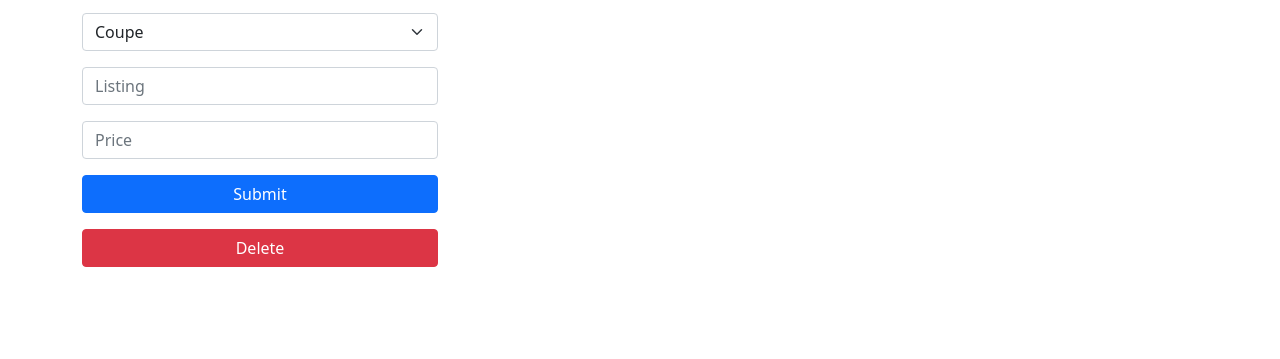
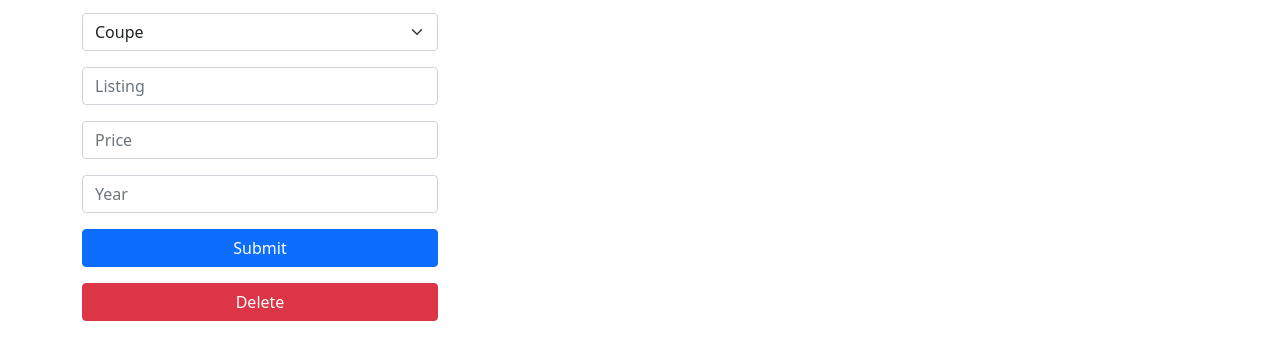
Before and after one commit to hdcamara/ssp-ca3, a website: page views/index.html in a window 1280 px wide. Shown: the part 193-552 px from the top of the page. Drawn offline with nearby package versions, Linux system fonts and the light colour scheme; no server answers.

Commit message:
Year field main menu

```diff
--- a/views/index.html
+++ b/views/index.html
@@ -57,6 +57,7 @@
                             </select>
                             <input class="form-control mt-3" type="text" name="listing" placeholder="Listing">
                             <input class="form-control mt-3" type="text" name="price" placeholder="Price">
+                            <input class="form-control mt-3" type="text" name="year" placeholder="Year">
                             <div class="d-grid gap-2 mt-3">
                                 <button type="submit" class="btn btn-primary btn-block">Submit</button>
                             </div>
```
